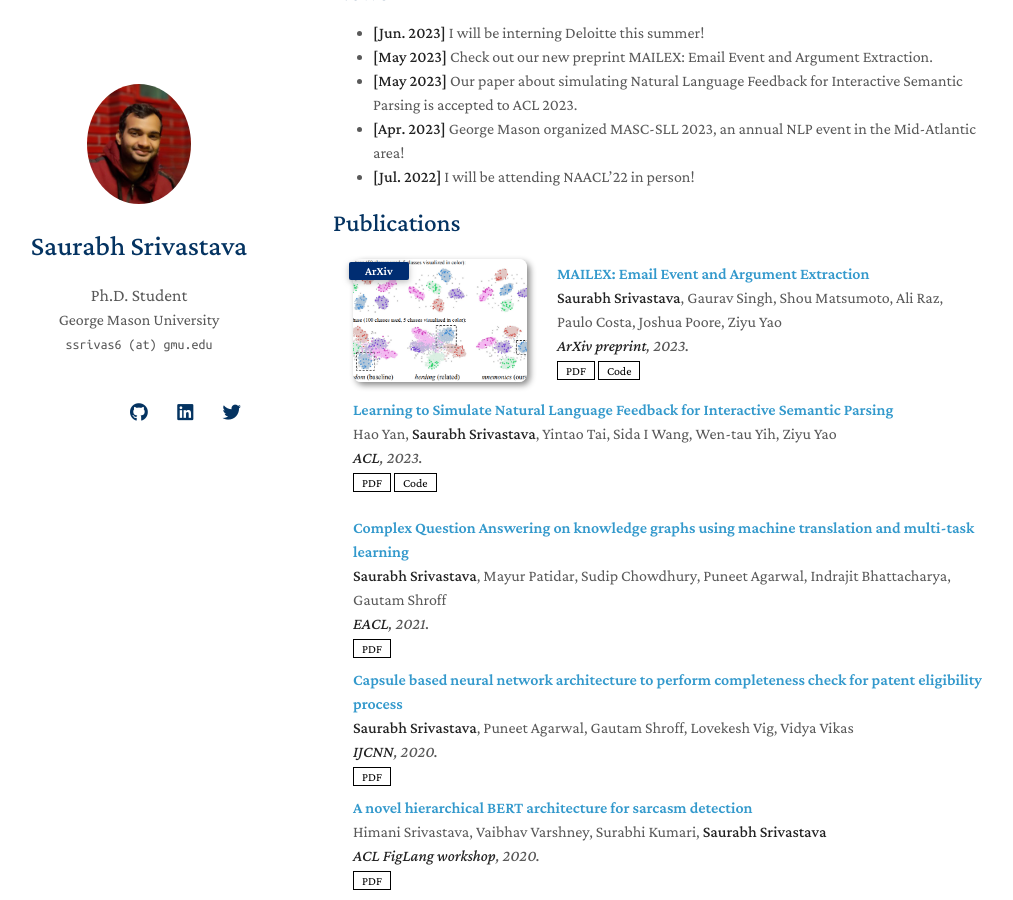
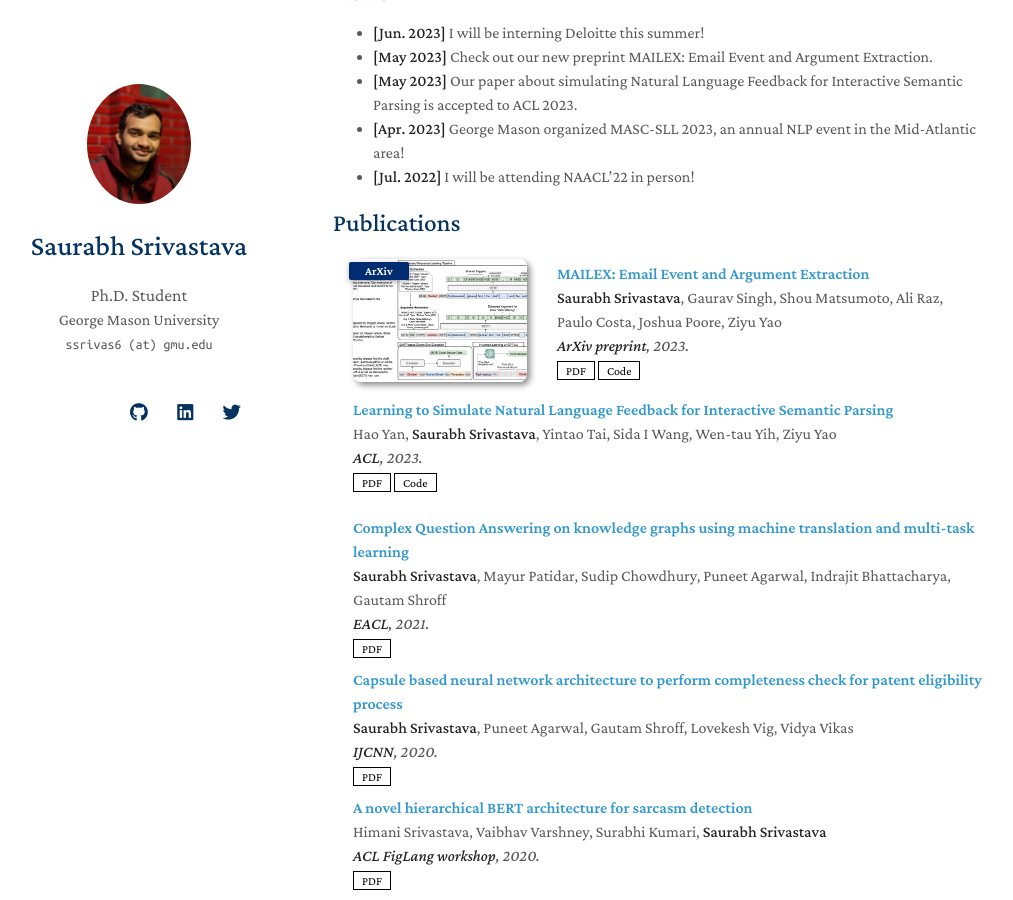
Before and after one commit to salokr/salokr.github.io, a Jekyll site: the page built from index.md, in a window 1280 px wide and 900 px high, scrolled down 609 px. Shown: the whole window, without its empty margins (137-1150 px from the left). Built offline with Jekyll 4.4.1, drawn with Linux system fonts in a browser that asks for light colours; nearby versions of some CDN libraries; a style sheet for code colours, icons or effects is not loaded; our own code applies the rules of GitHub Pages for plain Markdown files.

Commit message:
Update publications.md

```diff
--- a/_includes/publications.md
+++ b/_includes/publications.md
@@ -7,7 +7,7 @@
 <div class="pub-row">
 
   <div class="col-sm-3 abbr" style="position: relative;padding-right: 15px;padding-left: 15px;">
-    <img src="assets/img/teaser_example.png" class="teaser img-fluid z-depth-1">
+    <img src="assets/img/mailex.png" class="teaser img-fluid z-depth-1">
     <abbr class="badge">ArXiv</abbr>
   </div>
 
```
